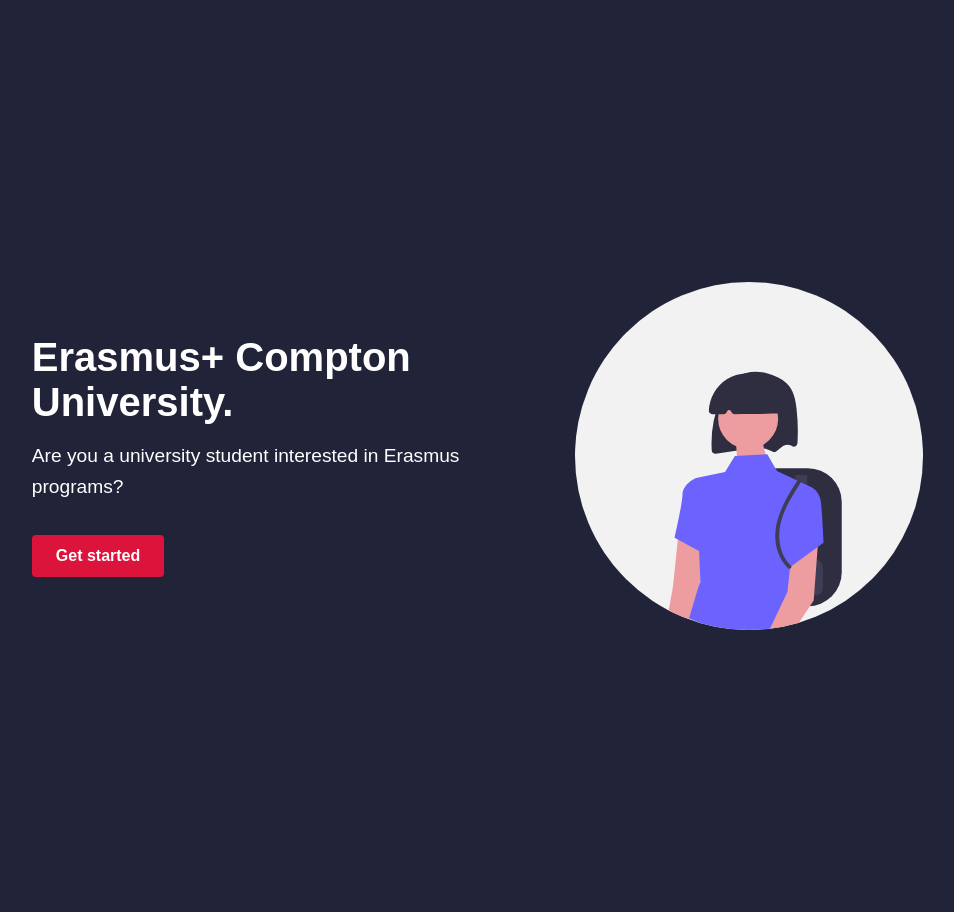
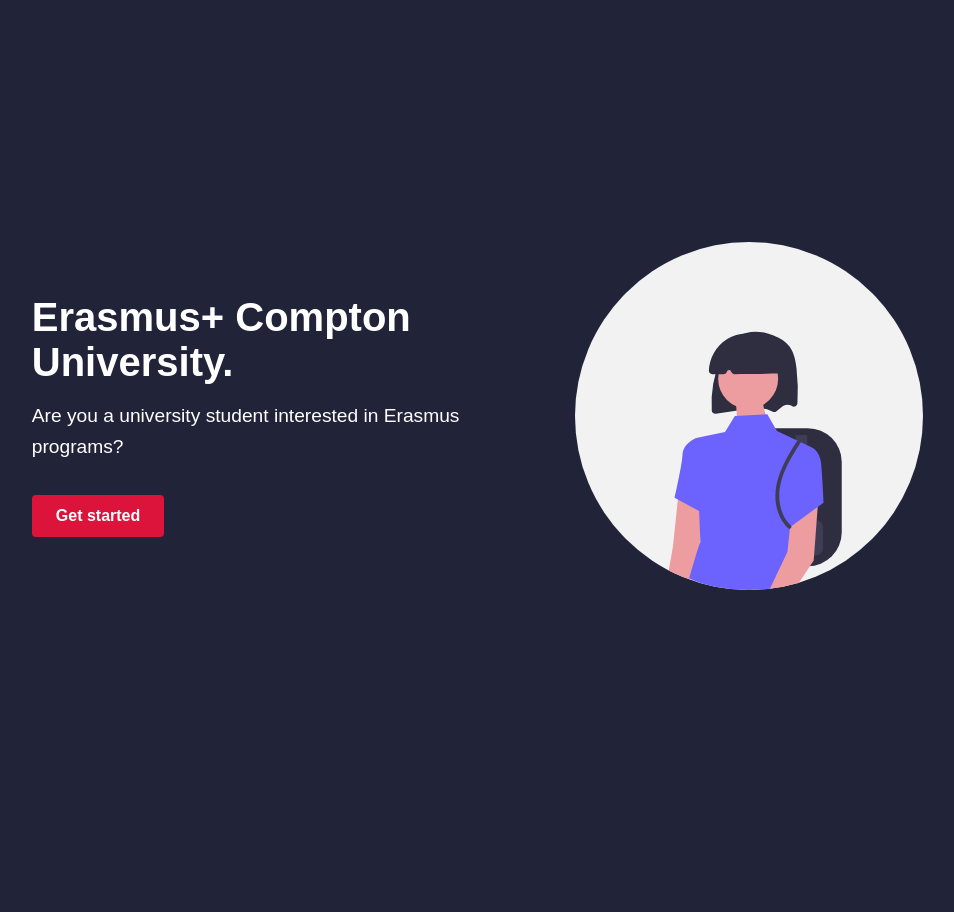
Before and after one commit to OrestizZ/erasmus-application-management-system, a PHP site: page / in a window 1280 px wide. Shown: the part 60-972 px from the top of the page, without its empty margins (141-1095 px from the left). After the commit the page ends 650 px from the top, so only its background shows below. Run offline with PHP 8.4, Linux system fonts and the light colour scheme.

Commit message:
height test

```diff
--- a/index.html
+++ b/index.html
@@ -20,11 +20,8 @@
                 </div>
                 <div class="main-img-container">
                     <img src="media/traveler.svg" alt="traveler" id="main-img">
-
                 </div>
             </div>
         </div>
-
-
     </body>
 </html>
--- a/styles/more.css
+++ b/styles/more.css
@@ -9,7 +9,7 @@
   margin: 0;
   padding: 0;
   box-sizing: border-box;
-  font-family: Arial,Helvetica,  sans-serif;
+  font-family: Arial, Helvetica, sans-serif;
 }
 
 body {
--- a/styles/reqs.css
+++ b/styles/reqs.css
@@ -15,6 +15,7 @@
 .main {
   background: var(--darkgrey);
   padding: 1rem;
+  min-height: 100vh;
 }
 
 .main-container {
--- a/styles/style.css
+++ b/styles/style.css
@@ -3,7 +3,7 @@
     --bright-red: crimson;
     --white: #ffffff;
     --font-base: 16px;
-  }
+}
 
 * {
   margin: 0;
@@ -26,8 +26,7 @@
   width: 100%;
   max-width: 1200px;
   margin: auto;
-  min-height: 110vh;
-
+  min-height: 100vh;
 }
 
 .main-contents {
```
